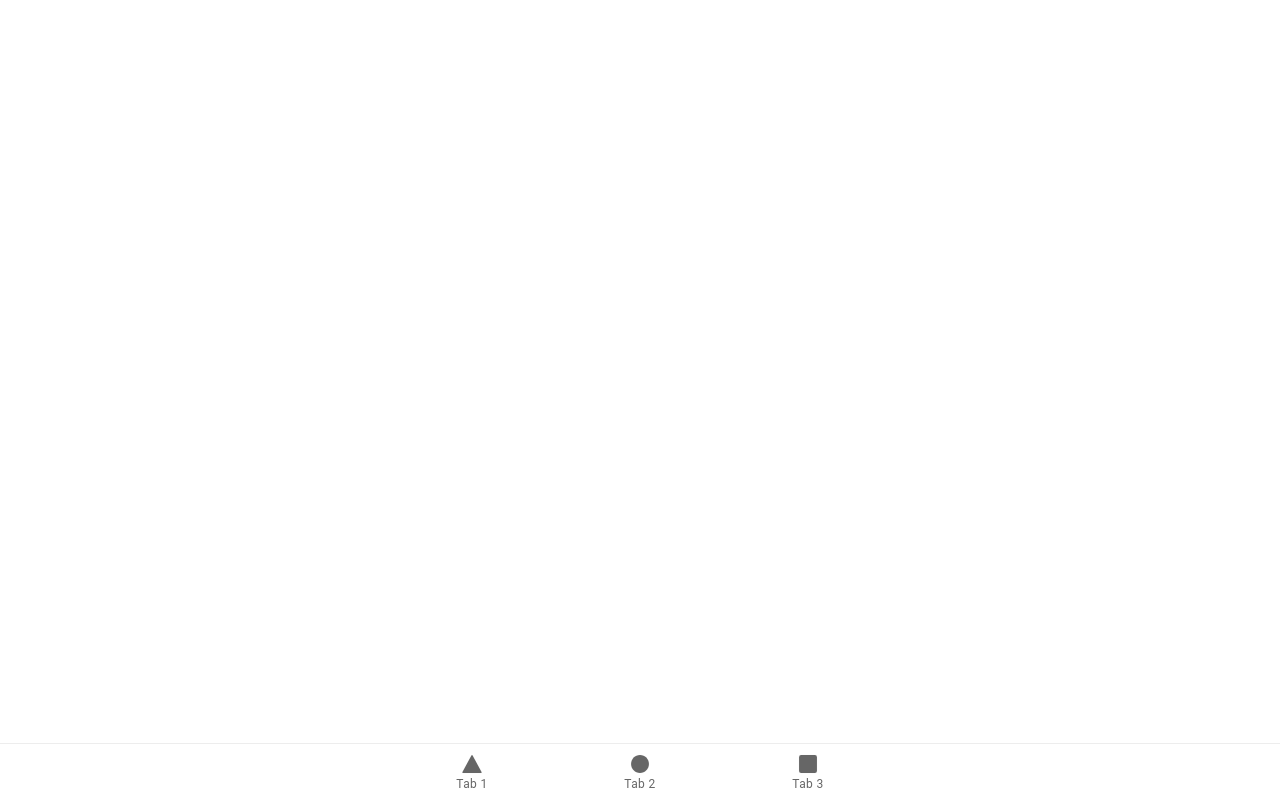
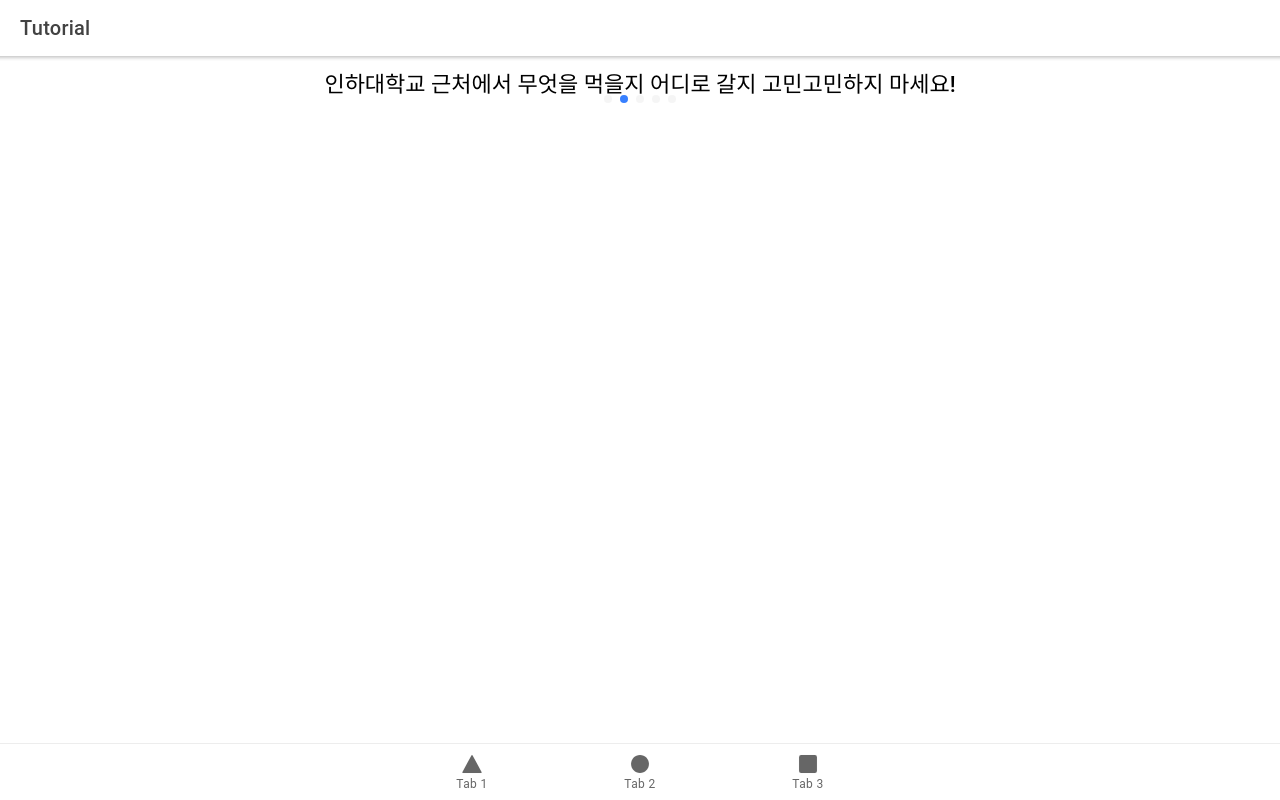
Before and after one commit to zzoin/zzoin-frontend, a React (Create React App) app: page /tutorial in a window 1280 px wide. Built offline with nearby package versions, Linux system fonts and the light colour scheme.

Commit message:
feat: add tutorial & ionic UI

```diff
--- a/src/App.tsx
+++ b/src/App.tsx
@@ -1,4 +1,4 @@
-import { Redirect, Route } from 'react-router-dom';
+import { Redirect, Route } from "react-router-dom";
 import {
   IonApp,
   IonIcon,
@@ -7,32 +7,33 @@ import {
   IonTabBar,
   IonTabButton,
   IonTabs,
-  setupIonicReact
-} from '@ionic/react';
-import { IonReactRouter } from '@ionic/react-router';
-import { ellipse, square, triangle } from 'ionicons/icons';
-import Tab1 from './pages/Tab1';
-import Tab2 from './pages/Tab2';
-import Tab3 from './pages/Tab3';
+  setupIonicReact,
+} from "@ionic/react";
+import { IonReactRouter } from "@ionic/react-router";
+import { ellipse, square, triangle } from "ionicons/icons";
+import Tab1 from "./pages/Tab1";
+import Tab2 from "./pages/Tab2";
+import Tab3 from "./pages/Tab3";
+import Tutorial from "./pages/Tutorial";
 
 /* Core CSS required for Ionic components to work properly */
-import '@ionic/react/css/core.css';
+import "@ionic/react/css/core.css";
 
 /* Basic CSS for apps built with Ionic */
-import '@ionic/react/css/normalize.css';
-import '@ionic/react/css/structure.css';
-import '@ionic/react/css/typography.css';
+import "@ionic/react/css/normalize.css";
+import "@ionic/react/css/structure.css";
+import "@ionic/react/css/typography.css";
 
 /* Optional CSS utils that can be commented out */
-import '@ionic/react/css/padding.css';
-import '@ionic/react/css/float-elements.css';
-import '@ionic/react/css/text-alignment.css';
-import '@ionic/react/css/text-transformation.css';
-import '@ionic/react/css/flex-utils.css';
-import '@ionic/react/css/display.css';
+import "@ionic/react/css/padding.css";
+import "@ionic/react/css/float-elements.css";
+import "@ionic/react/css/text-alignment.css";
+import "@ionic/react/css/text-transformation.css";
+import "@ionic/react/css/flex-utils.css";
+import "@ionic/react/css/display.css";
 
 /* Theme variables */
-import './theme/variables.css';
+import "./theme/variables.css";
 
 setupIonicReact();
 
@@ -49,6 +50,9 @@ const App: React.FC = () => (
           </Route>
           <Route path="/tab3">
             <Tab3 />
+          </Route>
+          <Route path="/tutorial">
+            <Tutorial />
           </Route>
           <Route exact path="/">
             <Redirect to="/tab1" />
--- /dev/null
+++ b/src/pages/Tutorial/index.tsx
@@ -0,0 +1,55 @@
+import {
+  IonContent,
+  IonHeader,
+  IonPage,
+  IonTitle,
+  IonToolbar,
+  IonSlides,
+  IonSlide,
+} from "@ionic/react";
+
+const slideOpts = {
+  initialSlide: 1,
+  speed: 400,
+};
+
+const Tutorial: React.FC = () => {
+  return (
+    <IonPage>
+      <IonHeader>
+        <IonToolbar>
+          <IonTitle>Tutorial</IonTitle>
+        </IonToolbar>
+      </IonHeader>
+      <IonContent fullscreen>
+        <IonSlides pager={true} options={slideOpts}>
+          <IonSlide>
+            <h1>Tutorial Start</h1>
+          </IonSlide>
+          <IonSlide>
+            <h3>
+              인하대학교 근처에서 무엇을 먹을지 어디로 갈지 고민고민하지 마세요!
+            </h3>
+          </IonSlide>
+          <IonSlide>
+            <h3>
+              인하대학교 주변 식당 목록을 타임라인으로 한 눈에 보기 쉽게
+              보여드립니다!
+            </h3>
+          </IonSlide>
+          <IonSlide>
+            <h3>
+              식당 메뉴와 가격을 확인하고 주변 쪼인러들과 함께 리뷰를
+              공유해봐요!
+            </h3>
+          </IonSlide>
+          <IonSlide>
+            <h1>인하대에 ‘쪼인’해라</h1>
+          </IonSlide>
+        </IonSlides>
+      </IonContent>
+    </IonPage>
+  );
+};
+
+export default Tutorial;
```
